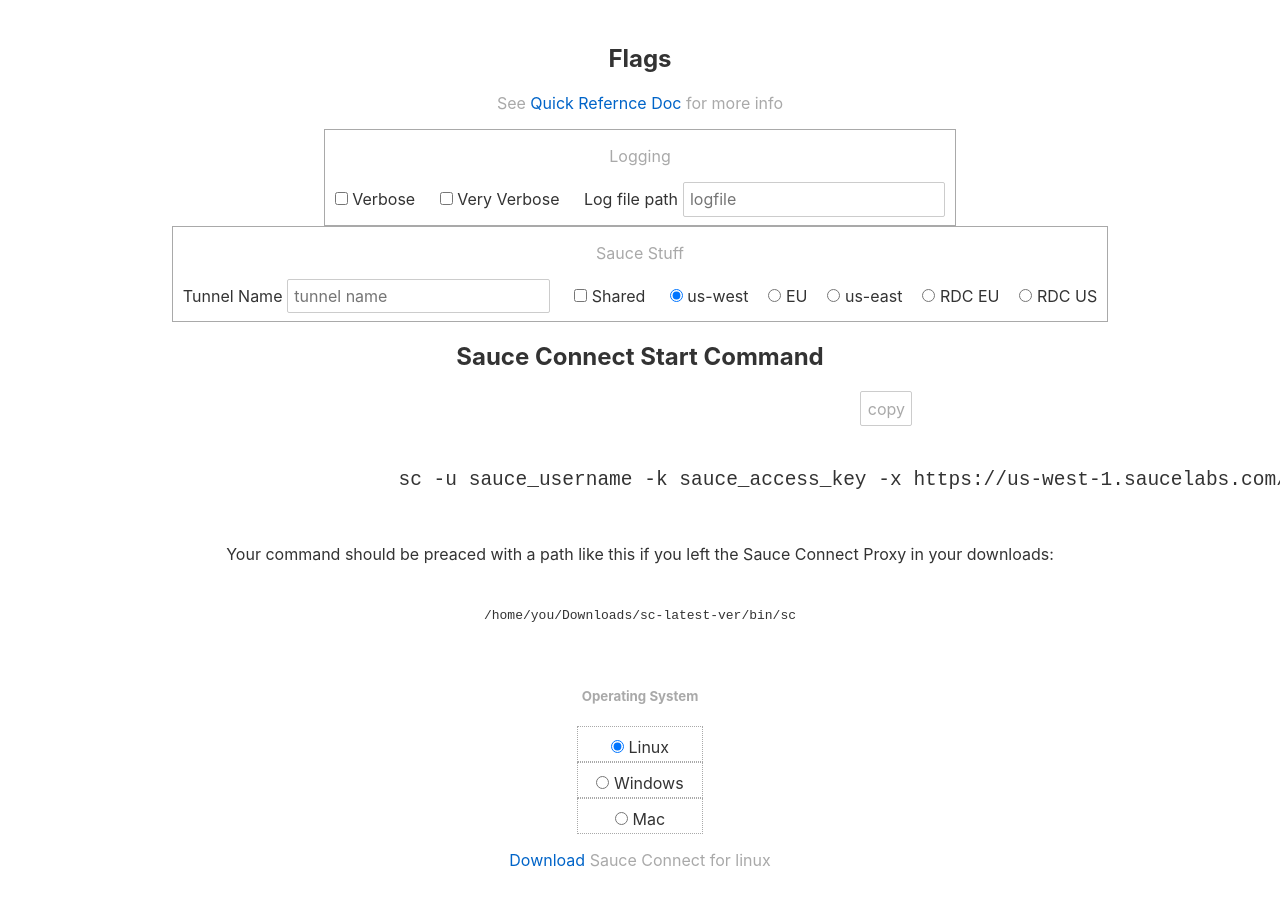
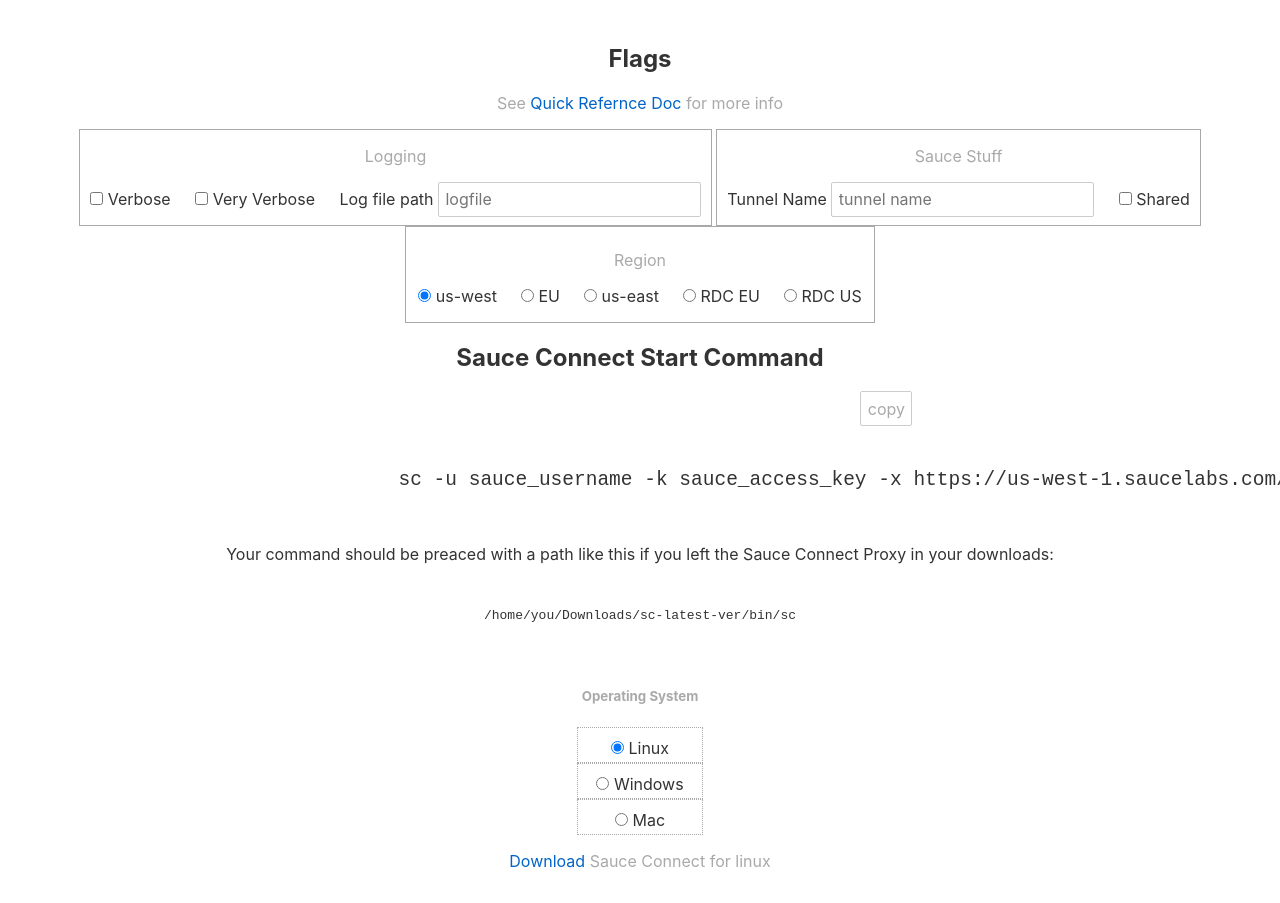
Before and after one commit to maxdobeck/sconfigurator, a Svelte app: page / in a window 1280 px wide. Shown: the top 903 px of the page. Built offline with nearby package versions, Linux system fonts and the light colour scheme.

Commit message:
Styling update and logical separation of the Region section.

```diff
--- a/src/App.svelte
+++ b/src/App.svelte
@@ -6,6 +6,7 @@
 	let apiKey = '-k sauce_access_key ';
 	let name = '';
 	let shared = false;
+	// region
 	let scDc = new Map();
 	scDc.set('us-west', 'https://us-west-1.saucelabs.com/rest/v1 ');
 	scDc.set('EU', 'https://eu-central-1.saucelabs.com/rest/v1 ');
@@ -75,7 +76,11 @@
 				<input type=checkbox bind:checked={shared} value="false">
 				Shared
 			</label>
+		</div>
 
+		<!-- Region -->
+		<div class="flag-section" id="region">
+			<p class="hint">Region</p>
 			{#each [...scDc.keys()] as datacenter}
 				<label class="flags">
 					<input type="radio" bind:group={dc_choice} value="{datacenter}">
@@ -153,6 +158,16 @@
 		padding-right: 10px;
 	}
 
+	#region {
+		padding-bottom: 12px;
+		padding-top: 7px;
+	}
+
+	#region label {
+		padding-left: 12px;
+		padding-right: 12px;
+	}
+
 	.flags {
 		display: inline-block;
 	}
```
